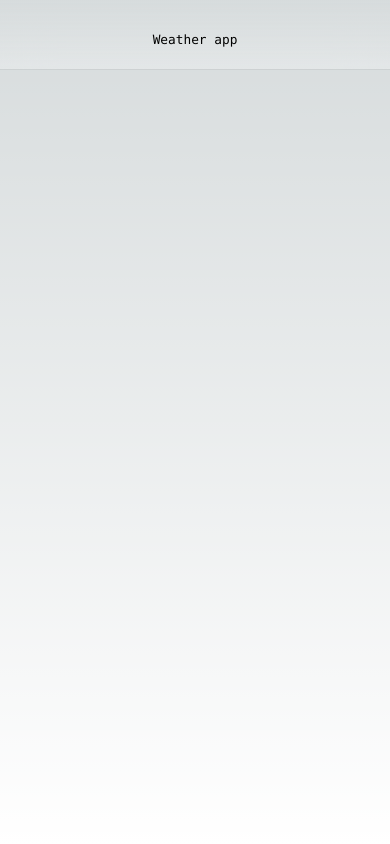
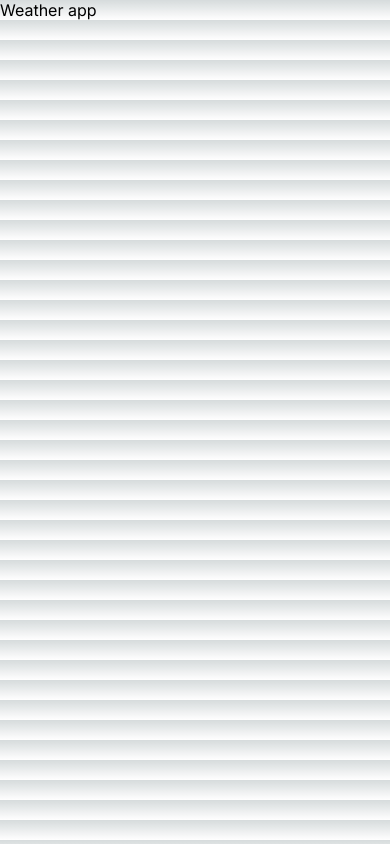
Before and after one commit to Yevhen999/weather-app, a Next.js app: page / in a window 390 px wide. Built offline with nearby package versions, Linux system fonts and the light colour scheme.

Commit message:
delete default styles

```diff
--- a/app/page.js
+++ b/app/page.js
@@ -1,10 +1,7 @@
-import Image from "next/image";
-import styles from "./page.module.css";
-
 export default function Home() {
   return (
-    <main className={styles.main}>
-      <div className={styles.description}>
+    <main>
+      <div>
         <p>Weather app</p>
       </div>
     </main>
--- a/app/page.module.css
+++ /dev/null
@@ -1,229 +0,0 @@
-.main {
-  display: flex;
-  flex-direction: column;
-  justify-content: space-between;
-  align-items: center;
-  padding: 6rem;
-  min-height: 100vh;
-}
-
-.description {
-  display: inherit;
-  justify-content: inherit;
-  align-items: inherit;
-  font-size: 0.85rem;
-  max-width: var(--max-width);
-  width: 100%;
-  z-index: 2;
-  font-family: var(--font-mono);
-}
-
-.description a {
-  display: flex;
-  justify-content: center;
-  align-items: center;
-  gap: 0.5rem;
-}
-
-.description p {
-  position: relative;
-  margin: 0;
-  padding: 1rem;
-  background-color: rgba(var(--callout-rgb), 0.5);
-  border: 1px solid rgba(var(--callout-border-rgb), 0.3);
-  border-radius: var(--border-radius);
-}
-
-.code {
-  font-weight: 700;
-  font-family: var(--font-mono);
-}
-
-.grid {
-  display: grid;
-  grid-template-columns: repeat(4, minmax(25%, auto));
-  width: var(--max-width);
-  max-width: 100%;
-}
-
-.card {
-  padding: 1rem 1.2rem;
-  border-radius: var(--border-radius);
-  background: rgba(var(--card-rgb), 0);
-  border: 1px solid rgba(var(--card-border-rgb), 0);
-  transition: background 200ms, border 200ms;
-}
-
-.card span {
-  display: inline-block;
-  transition: transform 200ms;
-}
-
-.card h2 {
-  font-weight: 600;
-  margin-bottom: 0.7rem;
-}
-
-.card p {
-  margin: 0;
-  opacity: 0.6;
-  font-size: 0.9rem;
-  line-height: 1.5;
-  max-width: 30ch;
-}
-
-.center {
-  display: flex;
-  justify-content: center;
-  align-items: center;
-  position: relative;
-  padding: 4rem 0;
-}
-
-.center::before {
-  background: var(--secondary-glow);
-  border-radius: 50%;
-  width: 480px;
-  height: 360px;
-  margin-left: -400px;
-}
-
-.center::after {
-  background: var(--primary-glow);
-  width: 240px;
-  height: 180px;
-  z-index: -1;
-}
-
-.center::before,
-.center::after {
-  content: '';
-  left: 50%;
-  position: absolute;
-  filter: blur(45px);
-  transform: translateZ(0);
-}
-
-.logo {
-  position: relative;
-}
-/* Enable hover only on non-touch devices */
-@media (hover: hover) and (pointer: fine) {
-  .card:hover {
-    background: rgba(var(--card-rgb), 0.1);
-    border: 1px solid rgba(var(--card-border-rgb), 0.15);
-  }
-
-  .card:hover span {
-    transform: translateX(4px);
-  }
-}
-
-@media (prefers-reduced-motion) {
-  .card:hover span {
-    transform: none;
-  }
-}
-
-/* Mobile */
-@media (max-width: 700px) {
-  .content {
-    padding: 4rem;
-  }
-
-  .grid {
-    grid-template-columns: 1fr;
-    margin-bottom: 120px;
-    max-width: 320px;
-    text-align: center;
-  }
-
-  .card {
-    padding: 1rem 2.5rem;
-  }
-
-  .card h2 {
-    margin-bottom: 0.5rem;
-  }
-
-  .center {
-    padding: 8rem 0 6rem;
-  }
-
-  .center::before {
-    transform: none;
-    height: 300px;
-  }
-
-  .description {
-    font-size: 0.8rem;
-  }
-
-  .description a {
-    padding: 1rem;
-  }
-
-  .description p,
-  .description div {
-    display: flex;
-    justify-content: center;
-    position: fixed;
-    width: 100%;
-  }
-
-  .description p {
-    align-items: center;
-    inset: 0 0 auto;
-    padding: 2rem 1rem 1.4rem;
-    border-radius: 0;
-    border: none;
-    border-bottom: 1px solid rgba(var(--callout-border-rgb), 0.25);
-    background: linear-gradient(
-      to bottom,
-      rgba(var(--background-start-rgb), 1),
-      rgba(var(--callout-rgb), 0.5)
-    );
-    background-clip: padding-box;
-    backdrop-filter: blur(24px);
-  }
-
-  .description div {
-    align-items: flex-end;
-    pointer-events: none;
-    inset: auto 0 0;
-    padding: 2rem;
-    height: 200px;
-    background: linear-gradient(
-      to bottom,
-      transparent 0%,
-      rgb(var(--background-end-rgb)) 40%
-    );
-    z-index: 1;
-  }
-}
-
-/* Tablet and Smaller Desktop */
-@media (min-width: 701px) and (max-width: 1120px) {
-  .grid {
-    grid-template-columns: repeat(2, 50%);
-  }
-}
-
-@media (prefers-color-scheme: dark) {
-  .vercelLogo {
-    filter: invert(1);
-  }
-
-  .logo {
-    filter: invert(1) drop-shadow(0 0 0.3rem #ffffff70);
-  }
-}
-
-@keyframes rotate {
-  from {
-    transform: rotate(360deg);
-  }
-  to {
-    transform: rotate(0deg);
-  }
-}
```
Also changed, not shown: app/layout.js (+7 -7 lines).
